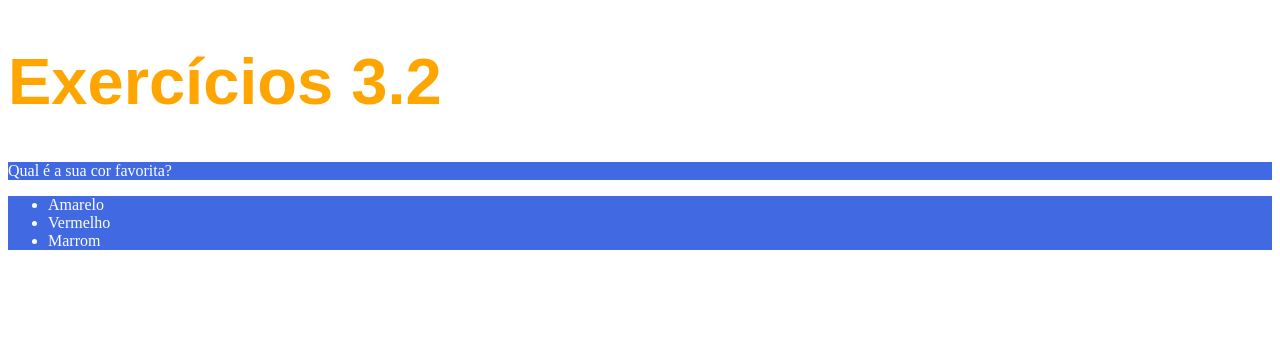
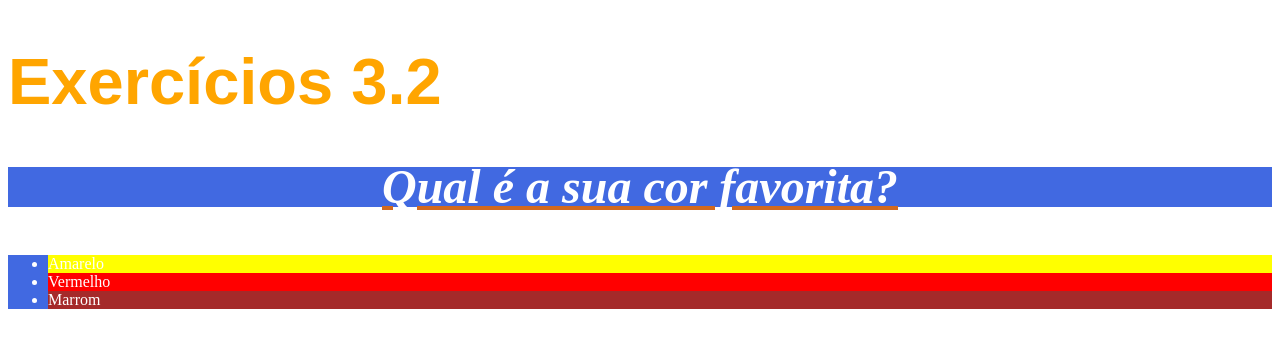
Before and after one commit to MatheusHJDA/trybe-exercicios, a plain HTML site: page fundamentos/bloco-3-introducao-a-html-e-css/dia-2-html-css-primeiros-passos-em-css/index.html in a window 1280 px wide. Drawn offline with Linux system fonts and the light colour scheme.

Commit message:
modifica exercicio 3.2

```diff
--- a/fundamentos/bloco-3-introducao-a-html-e-css/dia-2-html-css-primeiros-passos-em-css/index.html
+++ b/fundamentos/bloco-3-introducao-a-html-e-css/dia-2-html-css-primeiros-passos-em-css/index.html
@@ -10,12 +10,39 @@
             color: orange;
             font-family: sans-serif;
         }
-        #colors-list{
+
+        #colors-list {
             background-color: rgb(255, 141, 255);
         }
-        .style-backs{
+
+        .style-backs {
             background-color: royalblue;
             color: white;
+        }
+
+        p {
+            font-weight: 600;
+            font-size: 3em;
+            font-style: oblique;
+            line-height: 40px;
+            text-align: center;
+            text-decoration: underline chocolate;
+        }
+
+        body {
+            font-size: 16px;
+        }
+
+        #yellow {
+            background-color: yellow;
+        }
+
+        #red {
+            background-color: red;
+        }
+
+        #brown {
+            background-color: brown;
         }
     </style>
 </head>
@@ -23,10 +50,10 @@
 <body>
     <h1>Exercícios 3.2</h1>
     <p class="style-backs">Qual é a sua cor favorita?</p>
-    <ul class="style-backs" >
-        <li>Amarelo</li>
-        <li>Vermelho</li>
-        <li>Marrom</li>
+    <ul class="style-backs">
+        <li id="yellow">Amarelo</li>
+        <li id="red">Vermelho</li>
+        <li id="brown">Marrom</li>
     </ul>
 </body>
 
```
